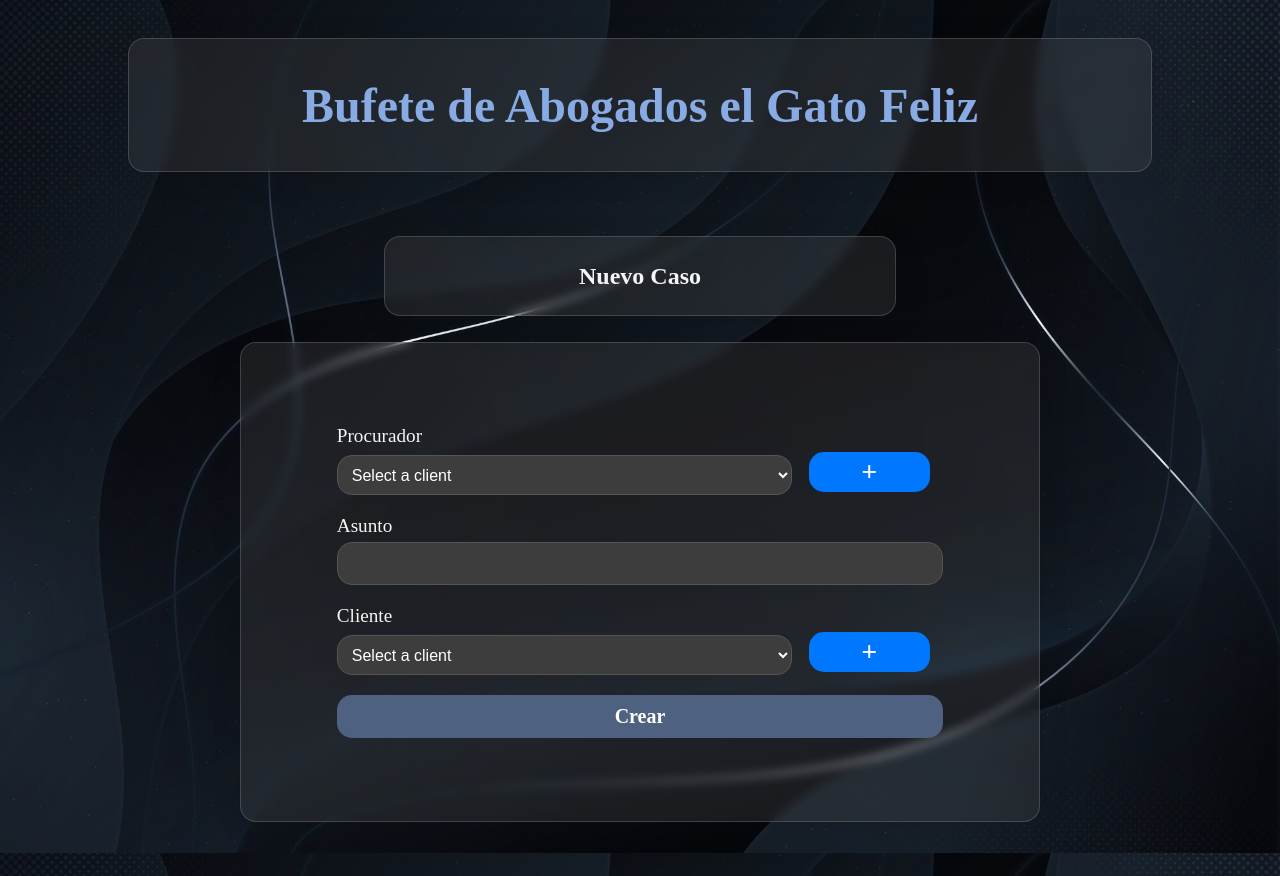
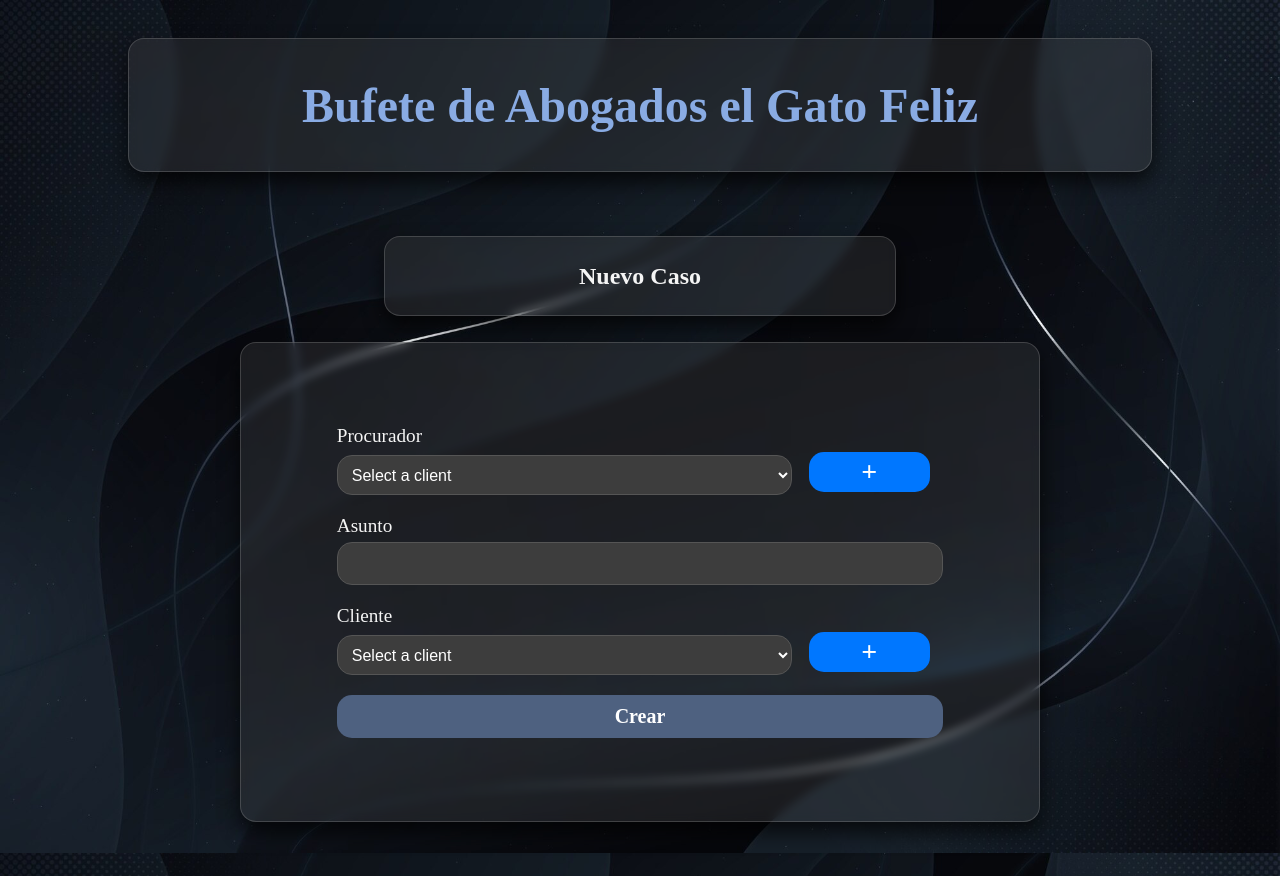
Before and after one commit to Enrique53xD/bufeteAbogados, a website: page nuevocaso.html in a window 1280 px wide. Drawn offline with Linux system fonts and the light colour scheme; a script that the page names is missing.

Commit message:
chore: Update box-shadow and backdrop-filter in styles.css

```diff
--- a/styles.css
+++ b/styles.css
@@ -15,7 +15,7 @@ h1 {
 
     background: rgba(101, 101, 101, 0.2);
 border-radius: 16px;
-box-shadow: 0 4px 30px rgba(0, 0, 0, 0.1);
+box-shadow: 0 10px 20px rgba(0, 0, 0, 0.7);
 backdrop-filter: blur(5px);
 -webkit-backdrop-filter: blur(5px);
 border: 1px solid rgba(152, 152, 152, 0.3);
@@ -41,7 +41,7 @@ margin-left: 30%;
 margin-right: 30%;
     background: rgba(101, 101, 101, 0.2);
 border-radius: 16px;
-box-shadow: 0 4px 30px rgba(0, 0, 0, 0.1);
+box-shadow: 0 10px 20px rgba(0, 0, 0, 0.7);
 backdrop-filter: blur(5px);
 -webkit-backdrop-filter: blur(5px);
 border: 1px solid rgba(152, 152, 152, 0.3);
@@ -81,7 +81,7 @@ form {
 
     background: rgba(101, 101, 101, 0.2);
 border-radius: 16px;
-box-shadow: 0 4px 30px rgba(0, 0, 0, 0.1);
+box-shadow: 0 10px 20px rgba(0, 0, 0, 0.7); /* Adjust as needed */
 backdrop-filter: blur(5px);
 -webkit-backdrop-filter: blur(5px);
 border: 1px solid rgba(152, 152, 152, 0.3);
```
